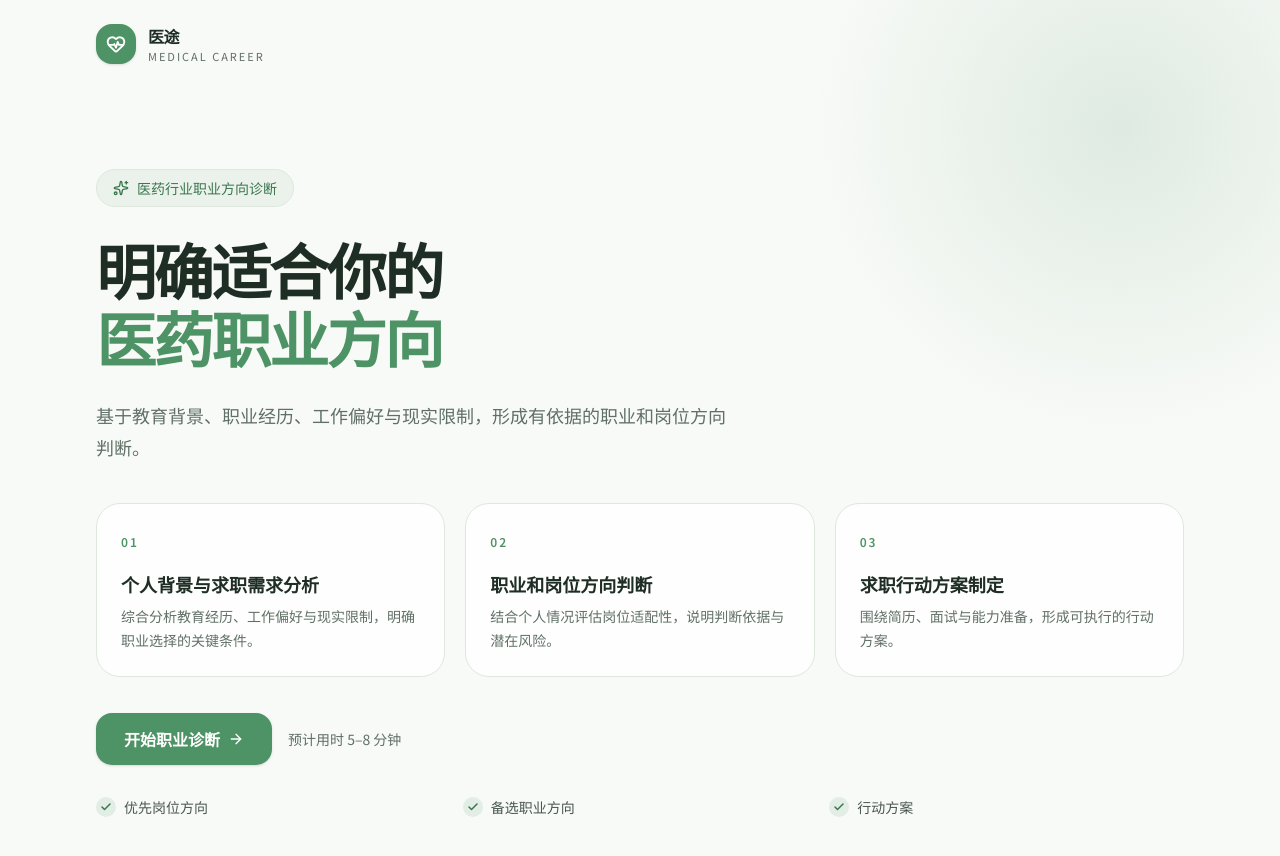
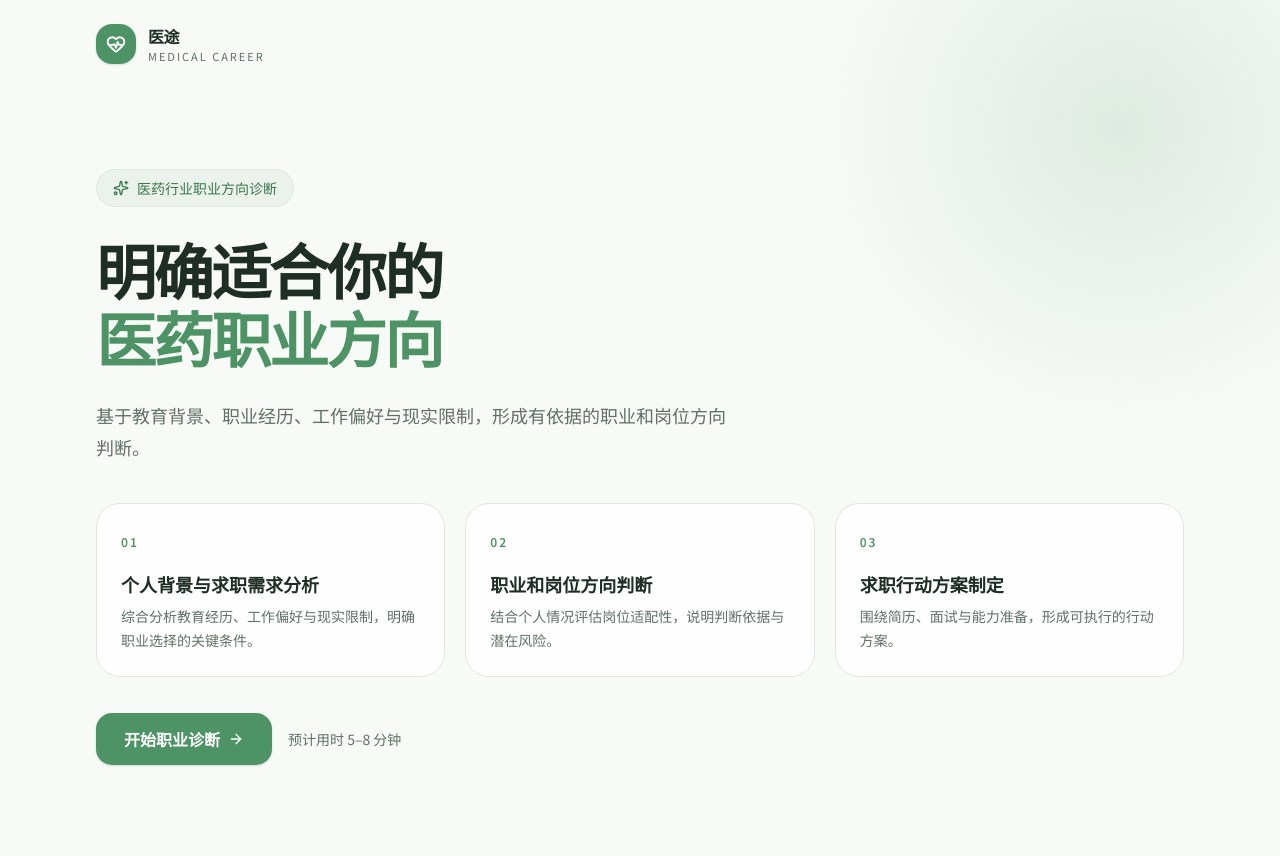
Before and after one commit to Qihua2026/Medical, a Next.js app: page / in a window 1280 px wide. Shown: the top 856 px of the page. Built offline with nearby package versions, Linux system fonts and the light colour scheme.

Commit message:
layout: remove repeated outcome labels

```diff
--- a/src/app/page.tsx
+++ b/src/app/page.tsx
@@ -1,5 +1,5 @@
 import Link from "next/link";
-import { ArrowRight, Check, HeartPulse, Sparkles } from "lucide-react";
+import { ArrowRight, HeartPulse, Sparkles } from "lucide-react";
 
 import { Button } from "@/components/ui/button";
 import { Card, CardContent } from "@/components/ui/card";
@@ -22,8 +22,6 @@ const steps = [
     description: "围绕简历、面试与能力准备，形成可执行的行动方案。",
   },
 ];
-
-const outcomes = ["优先岗位方向", "备选职业方向", "行动方案"];
 
 export default function Home() {
   return (
@@ -97,19 +95,6 @@ export default function Home() {
           <span className="text-sm text-muted-foreground">预计用时 5–8 分钟</span>
         </div>
 
-        <ul
-          className="mt-8 grid gap-3 text-sm text-foreground/80 sm:grid-cols-3"
-          aria-label="诊断结果包括"
-        >
-          {outcomes.map((outcome) => (
-            <li className="flex items-center gap-2" key={outcome}>
-              <span className="grid size-5 shrink-0 place-items-center rounded-full bg-primary/12 text-primary-dark">
-                <Check aria-hidden="true" className="size-3" strokeWidth={3} />
-              </span>
-              {outcome}
-            </li>
-          ))}
-        </ul>
       </section>
     </main>
   );
```
Also changed, not shown: 1 other file (tests, documents, lock files or other folders).
